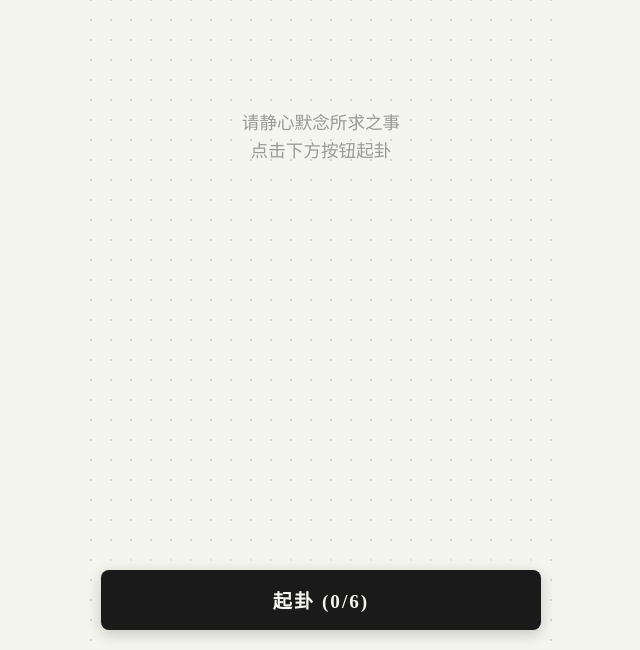
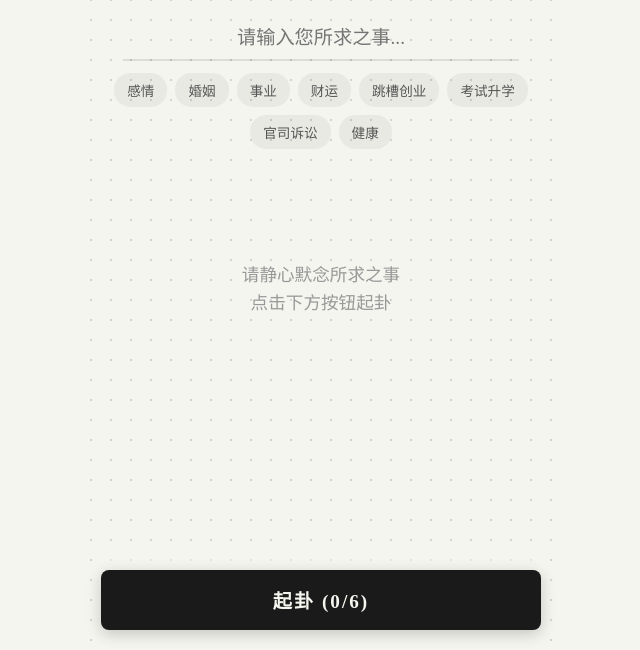
Before and after one commit to ngwaijian/zhang-zhong-yi, a plain HTML site: page index.html in a window 1280 px wide. Shown: the part 150-800 px from the top of the page, without its empty margins (319-959 px from the left). Drawn offline with Linux system fonts and the light colour scheme.

Commit message:
feat: Add PWA offline support and question input UI

```diff
--- a/app.js
+++ b/app.js
@@ -13,6 +13,15 @@ const copyPromptBtn = document.getElementById('copy-prompt-btn');
 
 // Initialize
 async function init() {
+    // Register Service Worker for PWA
+    if ('serviceWorker' in navigator) {
+        window.addEventListener('load', () => {
+            navigator.serviceWorker.register('./service-worker.js').catch(err => {
+                console.log('ServiceWorker registration failed: ', err);
+            });
+        });
+    }
+
     try {
         const response = await fetch(ichingUrl);
         ichingData = await response.json();
@@ -21,6 +30,18 @@ async function init() {
         instruction.innerHTML = '加载数据失败，请确保您在使用本地服务器运行此应用。';
     }
 }
+
+// Question UI Logic
+const questionInput = document.getElementById('question-input');
+const chips = document.querySelectorAll('.chip');
+
+chips.forEach(chip => {
+    chip.addEventListener('click', () => {
+        questionInput.value = chip.innerText;
+        chips.forEach(c => c.classList.remove('active'));
+        chip.classList.add('active');
+    });
+});
 
 // Generate entropy-based coin toss (2 or 3)
 function tossCoin() {
@@ -143,7 +164,8 @@ function processResult() {
 }
 
 function setupCopyPrompt(origHex, changedHex, movingIndices) {
-    let prompt = `你现在是一位非常有经验老道的易学师父（解签人）。我用掌中易刚刚起了一卦，心中所求之事是【请替换为您所求之事】。\n\n`;
+    const userQuestion = questionInput.value.trim() || '某事';
+    let prompt = `你现在是一位非常有经验老道的易学师父（解签人）。我用掌中易刚刚起了一卦，心中所求之事是【${userQuestion}】。\n\n`;
     prompt += `我得到的本卦是《${origHex.name}》卦，卦辞是：“${origHex.scripture}”。\n`;
 
     if (movingIndices.length > 0) {
--- a/index.html
+++ b/index.html
@@ -5,6 +5,7 @@
     <meta name="viewport" content="width=device-width, initial-scale=1.0, maximum-scale=1.0, user-scalable=no, viewport-fit=cover">
     <title>掌中易 - Zhang Zhong Yi</title>
     <link rel="stylesheet" href="styles.css">
+    <link rel="manifest" href="manifest.json">
     <meta name="apple-mobile-web-app-capable" content="yes">
     <meta name="apple-mobile-web-app-status-bar-style" content="black-translucent">
 </head>
@@ -16,6 +17,20 @@
         </header>
 
         <main class="main-content">
+            <div class="question-area">
+                <input type="text" id="question-input" placeholder="请输入您所求之事..." autocomplete="off">
+                <div class="suggestion-chips">
+                    <span class="chip">感情</span>
+                    <span class="chip">婚姻</span>
+                    <span class="chip">事业</span>
+                    <span class="chip">财运</span>
+                    <span class="chip">跳槽创业</span>
+                    <span class="chip">考试升学</span>
+                    <span class="chip">官司诉讼</span>
+                    <span class="chip">健康</span>
+                </div>
+            </div>
+
             <div id="hexagram-container" class="hexagram-container">
                 <!-- Lines will be dynamically generated here from bottom to top -->
                 <div class="placeholder-text" id="instruction">请静心默念所求之事<br>点击下方按钮起卦</div>
--- a/styles.css
+++ b/styles.css
@@ -61,7 +61,59 @@ body {
     flex-direction: column;
     align-items: center;
     justify-content: flex-start;
-    padding-top: 20px;
+    padding-top: 10px;
+}
+
+.question-area {
+    width: 100%;
+    margin: 10px 0 20px;
+    display: flex;
+    flex-direction: column;
+    align-items: center;
+    gap: 12px;
+}
+
+#question-input {
+    width: 90%;
+    background: transparent;
+    border: none;
+    border-bottom: 2px solid rgba(0,0,0,0.1);
+    font-size: 1.2rem;
+    padding: 10px;
+    text-align: center;
+    color: var(--text-color);
+    font-family: inherit;
+    transition: border-color 0.3s;
+    outline: none;
+}
+
+#question-input:focus {
+    border-bottom-color: var(--accent-color);
+}
+
+.suggestion-chips {
+    display: flex;
+    flex-wrap: wrap;
+    justify-content: center;
+    gap: 8px;
+    width: 95%;
+}
+
+.chip {
+    font-size: 0.85rem;
+    padding: 6px 12px;
+    border-radius: 16px;
+    background-color: rgba(0,0,0,0.05);
+    color: #555;
+    cursor: pointer;
+    transition: all 0.2s;
+    border: 1px solid transparent;
+}
+
+.chip:hover, .chip.active {
+    background-color: #fff;
+    border-color: var(--accent-color);
+    color: var(--accent-color);
 }
 
 .hexagram-container {
```
Also changed, not shown: service-worker.js (added, +27 -0 lines), icon.svg (added), manifest.json (added).
